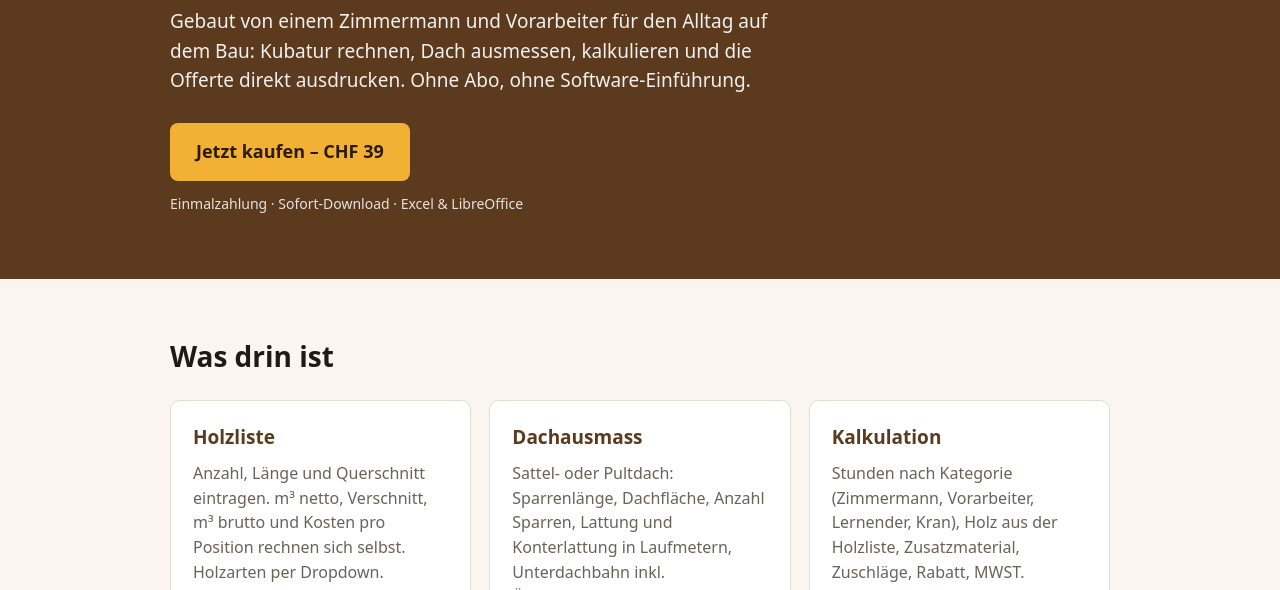
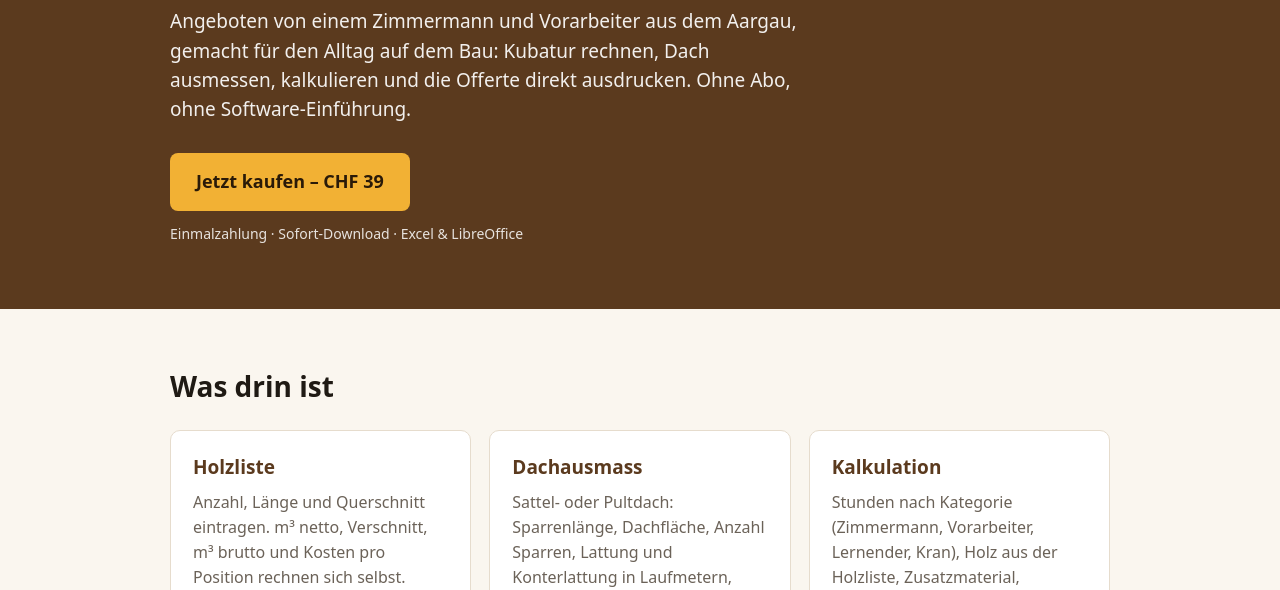
Before and after one commit to fa483/sparrenwerk, a plain HTML site: page index.html in a window 1280 px wide. Shown: the part 210-800 px from the top of the page. Drawn offline with Linux system fonts and the light colour scheme.

Commit message:
Text angepasst
Co-Authored-By: Claude Opus 5.5 <noreply@anthropic.com>
Claude-Session: https://claude.ai/code/session_0132CdTYRLHBucGmVVrNG6Np

```diff
--- a/index.html
+++ b/index.html
@@ -37,7 +37,7 @@ footer{padding:36px 0;font-size:14px;color:var(--muted)}
 <header><div class="wrap">
 <span class="tag">Für Zimmereien & Holzbaubetriebe in der Schweiz</span>
 <h1>Holzliste, Dachausmass und Offerte – in einer Excel-Datei.</h1>
-<p>Gebaut von einem Zimmermann und Vorarbeiter für den Alltag auf dem Bau: Kubatur rechnen, Dach ausmessen, kalkulieren und die Offerte direkt ausdrucken. Ohne Abo, ohne Software-Einführung.</p>
+<p>Angeboten von einem Zimmermann und Vorarbeiter aus dem Aargau, gemacht für den Alltag auf dem Bau: Kubatur rechnen, Dach ausmessen, kalkulieren und die Offerte direkt ausdrucken. Ohne Abo, ohne Software-Einführung.</p>
 <a class="btn" href="https://buy.stripe.com/28E6oB4Ok3e949VbdPafS01">Jetzt kaufen – CHF 39</a>
 <div class="small">Einmalzahlung · Sofort-Download · Excel & LibreOffice</div>
 </div></header>
```
